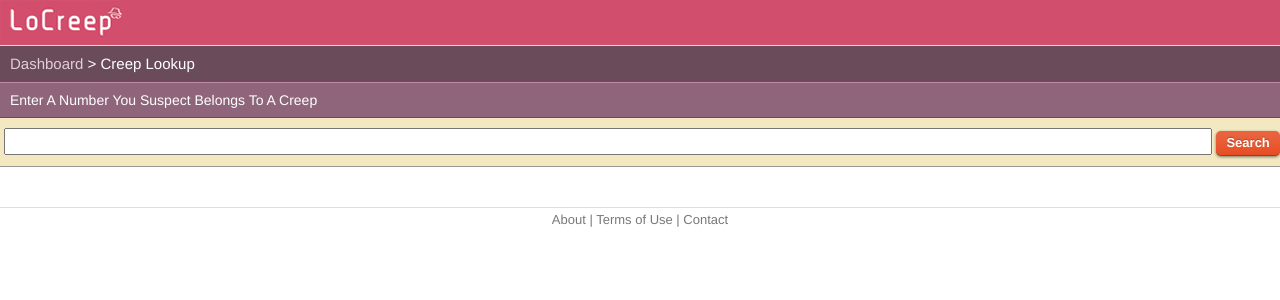
After one commit to mponizil/LoCreep, a Django app: template templates/creep-lookup.html in a window 1280 px wide. The commit adds this page. Shown: the top 300 px of the page. Run offline with Django 3.2, Linux system fonts and the light colour scheme; the template is opened without the code that fills it, so the values that code supplies are empty; some libraries are stand-ins or nearby versions.

Commit message:
creep reverse lookup working nice

```diff
--- /dev/null
+++ b/templates/creep-lookup.html
@@ -0,0 +1,78 @@
+{% extends "base.html" %}
+
+{% block content %}
+
+<script type="text/javascript">
+$(function() {
+  creep_lookup_init();
+})
+
+function creep_lookup_init() {
+  $("#creep_lookup").submit(creep_lookup);
+  $("#search-number").click(creep_lookup);
+}
+function creep_lookup() {
+  var params = {
+    number: $("#number").val(),
+  }
+  $("#results").empty();
+
+  if (params.number) {
+    $.post("/reverse-lookup", params, function(data) {
+      var res = $.parseJSON(data);
+      if (res.c_hits > 0 || res.m_hits > 0) {
+        var positive_match = $("<div id='positive-match'><h2>We found a match</h2><p class='number'>" + res.number + "</p><div class='hits'><div class='c-hits'>Found in " + res.c_hits + " conversation(s)</div><div class='m-hits'>Has sent " + res.c_hits + " message(s) tracked by LoCreep</div></div>");
+        $("#results").append(positive_match)
+      } else {
+        var creep_free = $("<div id='creep-free'><h2>This number is LoCreep approved!</h2><p class='number'>" + res.number + "</p>");
+        $("#results").append(creep_free)
+      }
+    })
+  }
+
+  return false;
+}
+</script>
+
+<style type="text/css">
+#results {
+  padding:20px;
+}
+h2 {
+  font-size:24px;
+  text-align:center;
+  margin-bottom:20px;
+}
+.number {
+  font-weight:bold;
+  color:#373737;
+  text-align:center;
+  margin-bottom:20px;
+}
+.hits {
+  padding:20px;
+  background-color:#ccc;
+}
+</style>
+
+<div id="content">
+	<div class="dark_nav_bar">
+		<a href="/dashboard">Dashboard</a> > Creep Lookup
+	</div>
+	<div class="nav_bar">
+		Enter a number you suspect belongs to a creep
+	</div>
+
+	<div id="search_form">
+	  <form name="creep_lookup" id="creep_lookup">
+	    <input class="msg_form_field" type="text" name="number" id="number" />
+	    <a class="medium red awesome chat_profile_btn" id="search-number">Search</a>
+	  </form>
+	</div>
+
+	<div id="results">
+	</div>
+
+</div>
+
+{% endblock %}
--- a/templates/dashboard.html
+++ b/templates/dashboard.html
@@ -61,6 +61,11 @@
 		</div>
 	</div>
 
+	<div class="nav_bar">
+	  <a href="/creep-lookup">Creep Lookup</a>
+	  <span class="nav_white_arrow">></span>
+	</div>
+
 </div>
 
 {% endblock %}
--- a/urls.py
+++ b/urls.py
@@ -45,5 +45,8 @@
 	(r'^gauge$', gauge.home),
 	(r'^locate$', gauge.locate),
 
+	(r'^creep-lookup$', app.creep_lookup),
+	(r'^reverse-lookup$', app.reverse_lookup),
+
     url(r'^admin/', include(admin.site.urls)),
 )
```
Also changed, not shown: locreep/app.py (+23 -0 lines).
